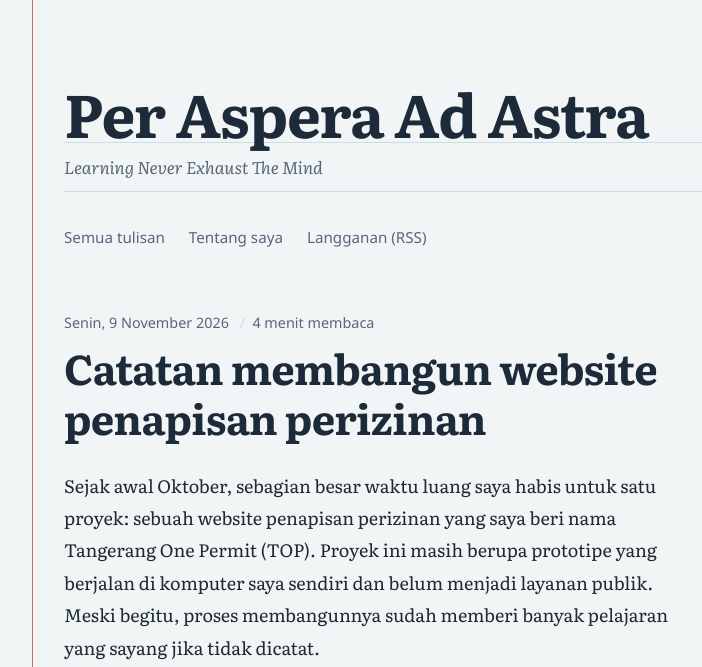
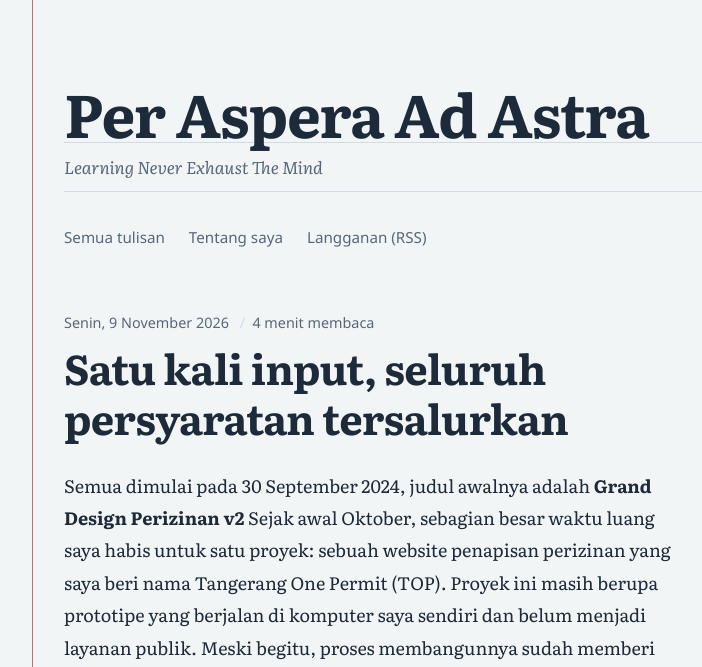
Before and after one commit to yudhiaprabowo-hue/yudhiaprabowo-hue.github.io, a Jekyll site: the page built from _posts/2026-11-09-catatan-membangun-website-penapisan-perizinan.md, in a window 1280 px wide and 900 px high, cut to the strip 0-667 px from the top of the window. Shown: the whole strip, without its empty margins (316-1018 px from the left). Built offline with Jekyll 4.4.1, drawn with Linux system fonts in a browser that asks for light colours; some web fonts are replaced.

Commit message:
Update 2026-11-09-catatan-membangun-website-penapisan-perizinan.md

```diff
--- a/_posts/2026-11-09-catatan-membangun-website-penapisan-perizinan.md
+++ b/_posts/2026-11-09-catatan-membangun-website-penapisan-perizinan.md
@@ -1,12 +1,12 @@
 ---
 layout: post
-title: Catatan membangun website penapisan perizinan
-description: Cerita di balik Tangerang One Permit, prototipe pribadi untuk menapis persyaratan dasar berusaha dan menyalurkannya ke OPD teknis secara berurutan.
+title: Satu kali input, seluruh persyaratan tersalurkan
+description: Cerita di balik Tangerang One Permit, prototipe penapisan persyaratan dasar berusaha dan menyalurkannya ke OPD teknis secara berurutan.
 image: /assets/gambar/penapisan/beranda.jpg
 tags: [belajar, teknologi, perizinan]
 ---
 
-Sejak awal Oktober, sebagian besar waktu luang saya habis untuk satu proyek: sebuah website penapisan perizinan yang saya beri nama Tangerang One Permit (TOP). Proyek ini masih berupa prototipe yang berjalan di komputer saya sendiri dan belum menjadi layanan publik. Meski begitu, proses membangunnya sudah memberi banyak pelajaran yang sayang jika tidak dicatat.
+Semua dimulai pada 30 September 2024, judul awalnya adalah **Grand Design Perizinan v2** Sejak awal Oktober, sebagian besar waktu luang saya habis untuk satu proyek: sebuah website penapisan perizinan yang saya beri nama Tangerang One Permit (TOP). Proyek ini masih berupa prototipe yang berjalan di komputer saya sendiri dan belum menjadi layanan publik. Meski begitu, proses membangunnya sudah memberi banyak pelajaran yang sayang jika tidak dicatat.
 
 <!--lanjut-->
 
```
